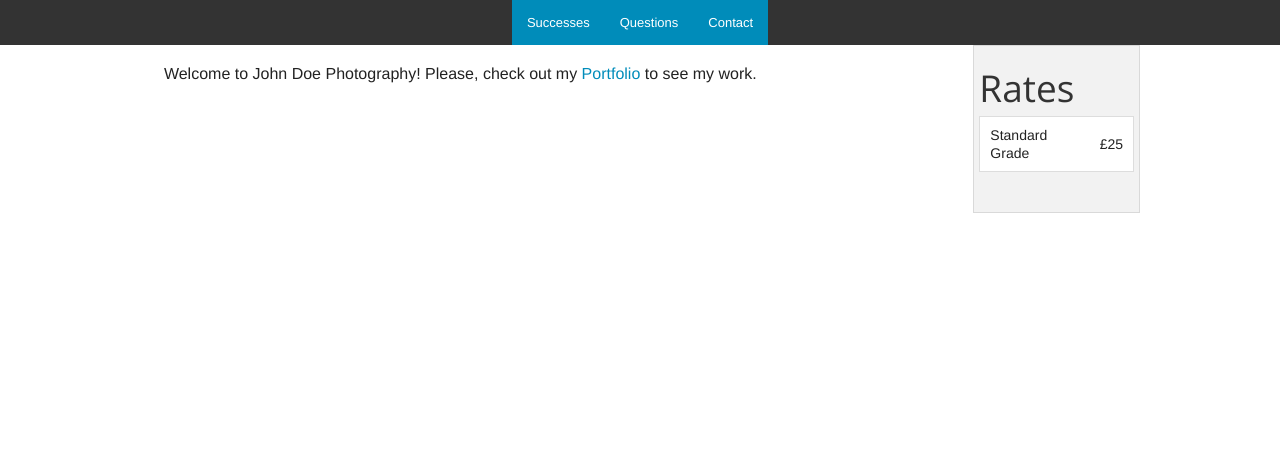
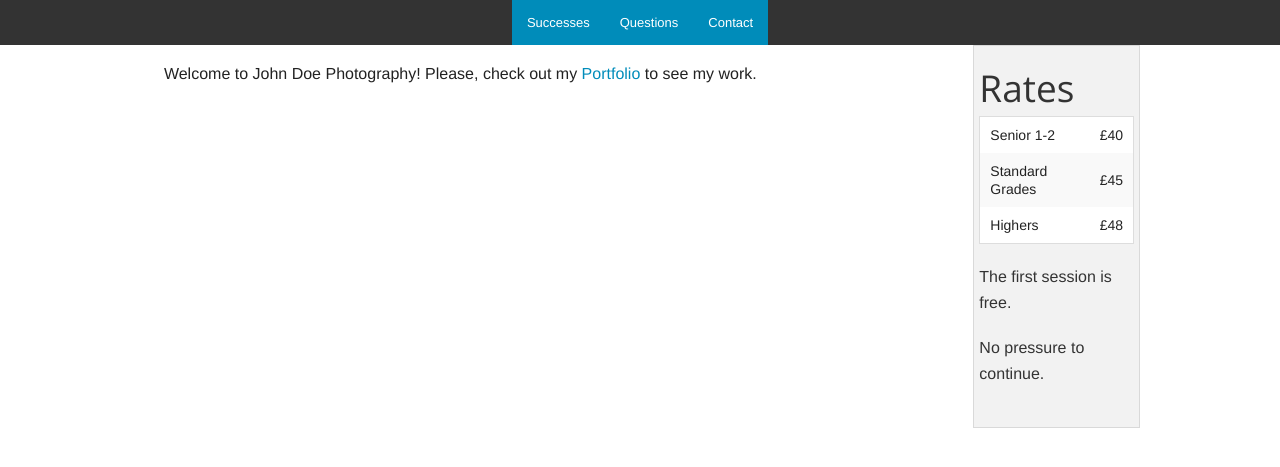
Before and after one commit to johngallagher/jgtutoring, a Jekyll site: the page built from index.html, in a window 1280 px wide. Shown: the top 467 px of the page. Built offline with Jekyll 4.4.1, drawn with Linux system fonts in a browser that asks for light colours.

Commit message:
Updated default.html

```diff
--- a/_layouts/default.html
+++ b/_layouts/default.html
@@ -29,11 +29,22 @@
         <table>
           <tbody>
             <tr>
-              <td>Standard Grade</td>
-              <td>£25</td>
+              <td>Senior 1-2</td>
+              <td>£40</td>
+            </tr>
+            <tr>
+              <td>Standard Grades</td>
+              <td>£45</td>
+            </tr>
+            <tr>
+              <td>Highers</td>
+              <td>£48</td>
             </tr>
           </tbody>
         </table>
+
+        <p>The first session is free.</p>
+        <p>No pressure to continue.</p>
       </div>
     </div>
   </div>
```
